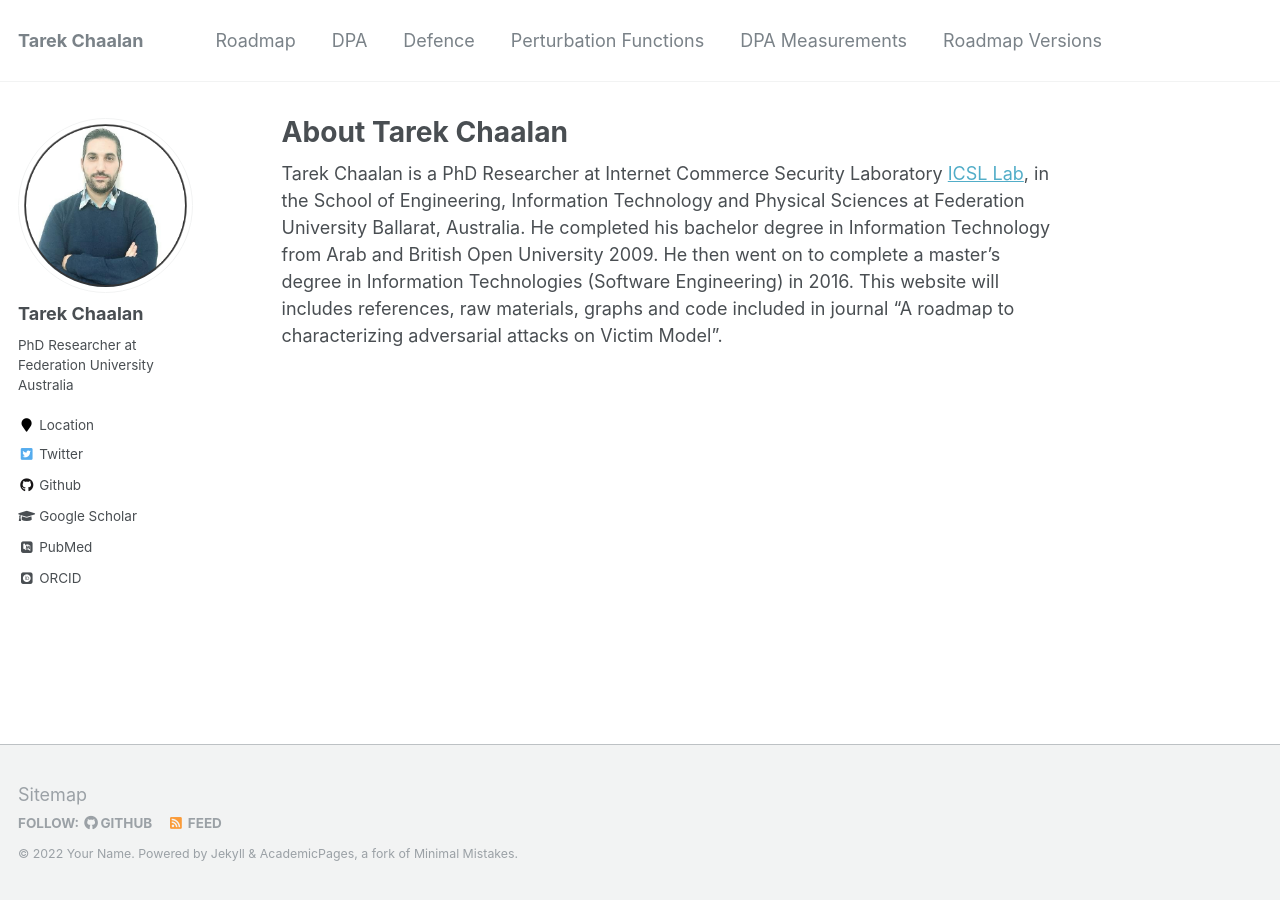
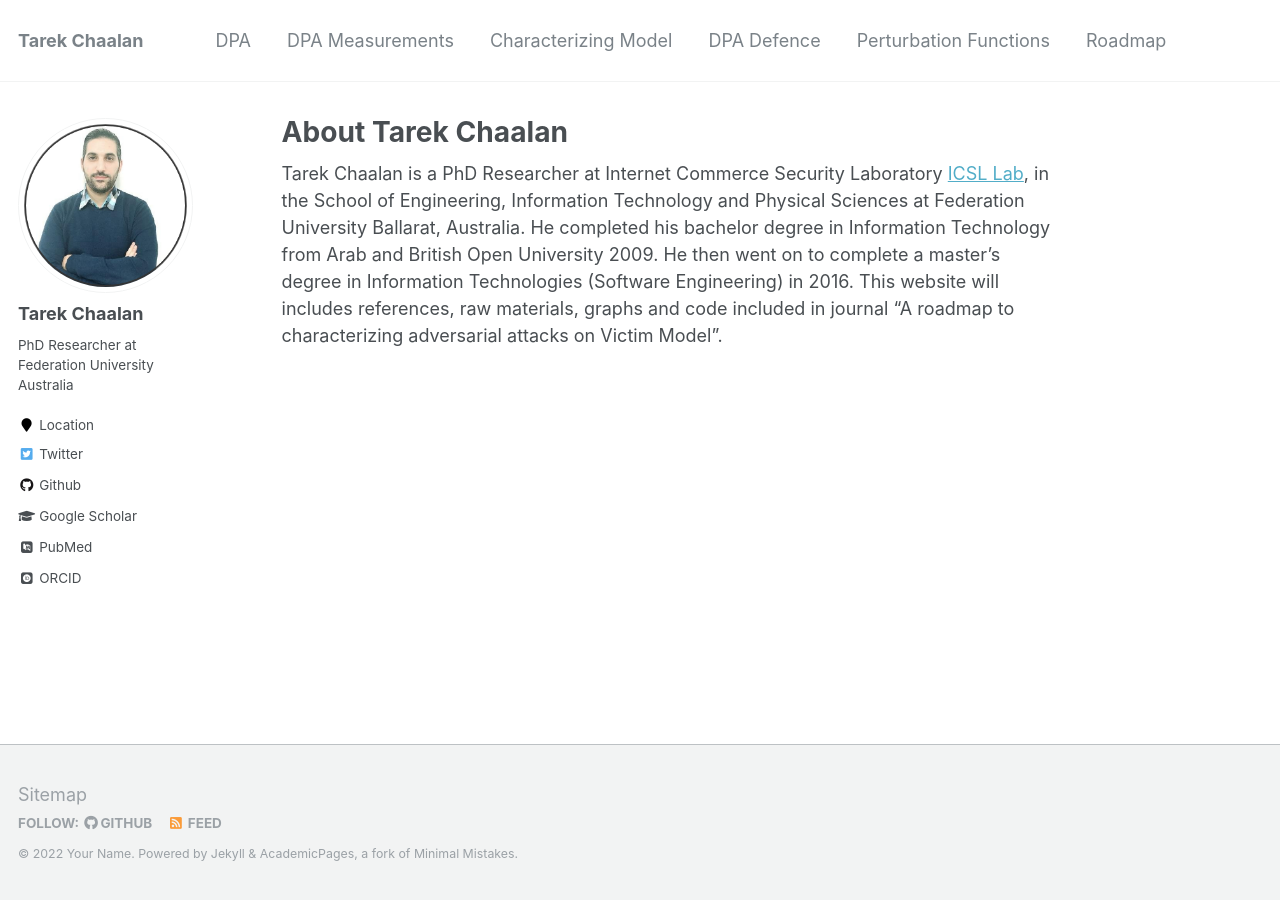
Before and after one commit to phoenixml/roadmap.github.io, a Jekyll site: the page built from _pages/about.md, in a window 1280 px wide. Built offline with Jekyll 4.4.1, drawn with Linux system fonts in a browser that asks for light colours; some web fonts are replaced.

Commit message:
Signed-off-by: Tarek <14360476+tee2015@users.noreply.github.com> Signed-off-by: Tarek <tarekshaalan.au@gmail.com>

```diff
--- a/_data/navigation.yml
+++ b/_data/navigation.yml
@@ -1,19 +1,22 @@
 # main links links
 main:
-  - title: "Roadmap"
-    url: /roadmap/
-
   - title: "DPA"
     url: /dpa/
 
-  - title: "Defence"
+  - title: "DPA Measurements"
+    url: /measurements/
+
+  - title: "Characterizing Model"
+    url: /measurements/
+
+  - title: "DPA Defence"
     url: /defence/
 
   - title: "Perturbation Functions"
     url: /perturbation/
 
-  - title: "DPA Measurements"
-    url: /measurements/
+  - title: "Roadmap"
+    url: /roadmap/
 
-  - title: "Roadmap Versions"
-    url: /roadmap-v1/
+#  - title: "Roadmap Versions"
+#    url: /roadmap-v1/
```
